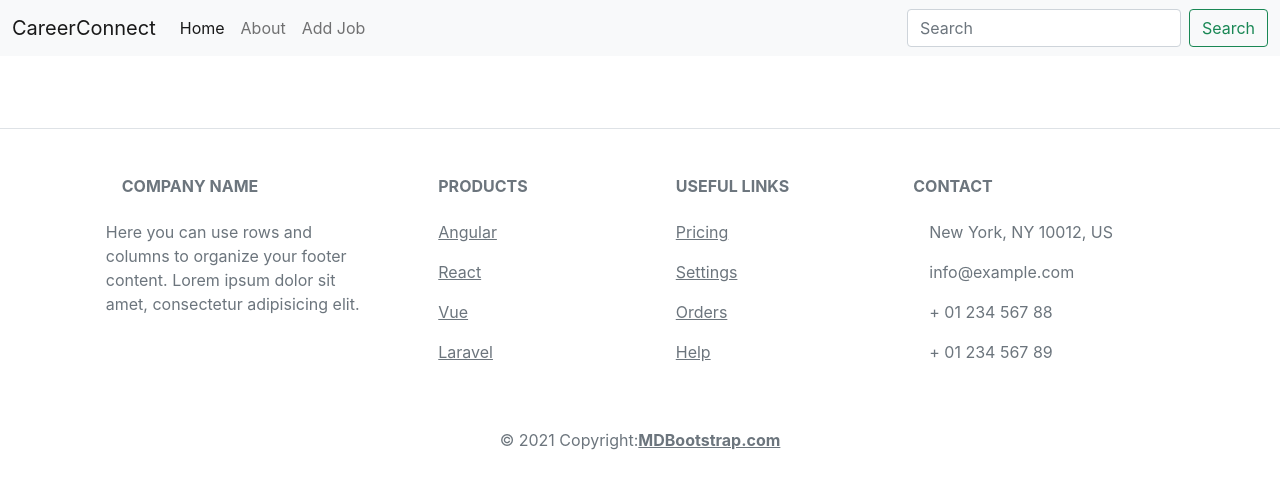
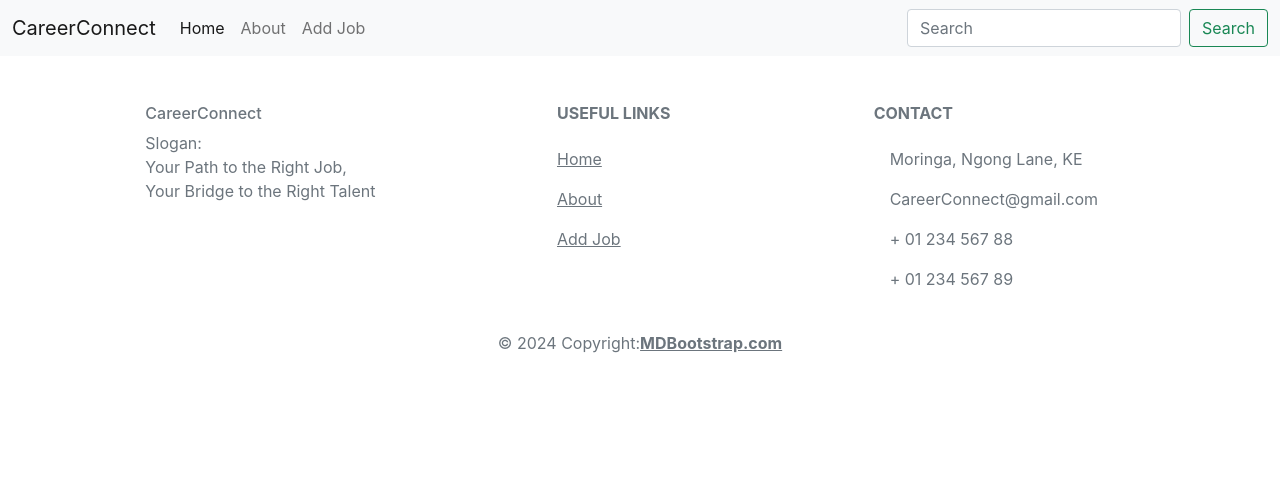
Before and after one commit to DavidParsley/Phase-2-Project-CareerConnect, a React (Create React App) app: page / in a window 1280 px wide. Shown: the top 488 px of the page. Built offline with nearby package versions, Linux system fonts and the light colour scheme.

Commit message:
makes changes to footer

```diff
--- a/src/components/Footer.jsx
+++ b/src/components/Footer.jsx
@@ -4,67 +4,16 @@ export default function Footer() {
   return (
     <div>
       <footer class="text-center text-lg-start bg-body-tertiary text-muted">
-        <section class="d-flex justify-content-center justify-content-lg-between p-4 border-bottom">
-
-
-          <div>
-            <a href="" class="me-4 text-reset">
-              <i class="fab fa-facebook-f"></i>
-            </a>
-            <a href="" class="me-4 text-reset">
-              <i class="fab fa-twitter"></i>
-            </a>
-            <a href="" class="me-4 text-reset">
-              <i class="fab fa-google"></i>
-            </a>
-            <a href="" class="me-4 text-reset">
-              <i class="fab fa-instagram"></i>
-            </a>
-            <a href="" class="me-4 text-reset">
-              <i class="fab fa-linkedin"></i>
-            </a>
-            <a href="" class="me-4 text-reset">
-              <i class="fab fa-github"></i>
-            </a>
-          </div>
-        </section>
-
         <section class="">
           <div class="container text-center text-md-start mt-5">
             <div class="row mt-3">
               <div class="col-md-3 col-lg-4 col-xl-3 mx-auto mb-4">
-                <h6 class="text-uppercase fw-bold mb-4">
-                  <i class="fas fa-gem me-3"></i>Company name
-                </h6>
+                <h6>CareerConnect</h6>
                 <p>
-                  Here you can use rows and columns to organize your footer
-                  content. Lorem ipsum dolor sit amet, consectetur adipisicing
-                  elit.
-                </p>
-              </div>
+                Slogan:<br></br>
+                Your Path to the Right Job,<br></br>
+                Your Bridge to the Right Talent
 
-              <div class="col-md-2 col-lg-2 col-xl-2 mx-auto mb-4">
-                {/* <!-- Links --> */}
-                <h6 class="text-uppercase fw-bold mb-4">Products</h6>
-                <p>
-                  <a href="#!" class="text-reset">
-                    Angular
-                  </a>
-                </p>
-                <p>
-                  <a href="#!" class="text-reset">
-                    React
-                  </a>
-                </p>
-                <p>
-                  <a href="#!" class="text-reset">
-                    Vue
-                  </a>
-                </p>
-                <p>
-                  <a href="#!" class="text-reset">
-                    Laravel
-                  </a>
                 </p>
               </div>
               {/* <!-- Grid column -->
@@ -75,22 +24,17 @@ export default function Footer() {
                 <h6 class="text-uppercase fw-bold mb-4">Useful links</h6>
                 <p>
                   <a href="#!" class="text-reset">
-                    Pricing
+                    Home
                   </a>
                 </p>
                 <p>
                   <a href="#!" class="text-reset">
-                    Settings
+                    About
                   </a>
                 </p>
                 <p>
                   <a href="#!" class="text-reset">
-                    Orders
-                  </a>
-                </p>
-                <p>
-                  <a href="#!" class="text-reset">
-                    Help
+                    Add Job
                   </a>
                 </p>
               </div>
@@ -101,11 +45,11 @@ export default function Footer() {
                 {/* <!-- Links --> */}
                 <h6 class="text-uppercase fw-bold mb-4">Contact</h6>
                 <p>
-                  <i class="fas fa-home me-3"></i> New York, NY 10012, US
+                  <i class="fas fa-home me-3"></i> Moringa, Ngong Lane, KE
                 </p>
                 <p>
                   <i class="fas fa-envelope me-3"></i>
-                  info@example.com
+                  CareerConnect@gmail.com
                 </p>
                 <p>
                   <i class="fas fa-phone me-3"></i> + 01 234 567 88
@@ -114,26 +58,16 @@ export default function Footer() {
                   <i class="fas fa-print me-3"></i> + 01 234 567 89
                 </p>
               </div>
-              {/* <!-- Grid column --> */}
             </div>
-            {/* <!-- Grid row --> */}
           </div>
         </section>
-        {/* <!-- Section: Links  --> */}
-
-        {/* <!-- Copyright --> */}
-        <div
-          class="text-center p-4"
-
-        >
-          © 2021 Copyright:
+        <div class="text-center p-4">
+          © 2024 Copyright:
           <a class="text-reset fw-bold" href="https://mdbootstrap.com/">
             MDBootstrap.com
           </a>
         </div>
-        {/* <!-- Copyright --> */}
       </footer>
-      {/* <!-- Footer --> */}
     </div>
   );
 }
```
